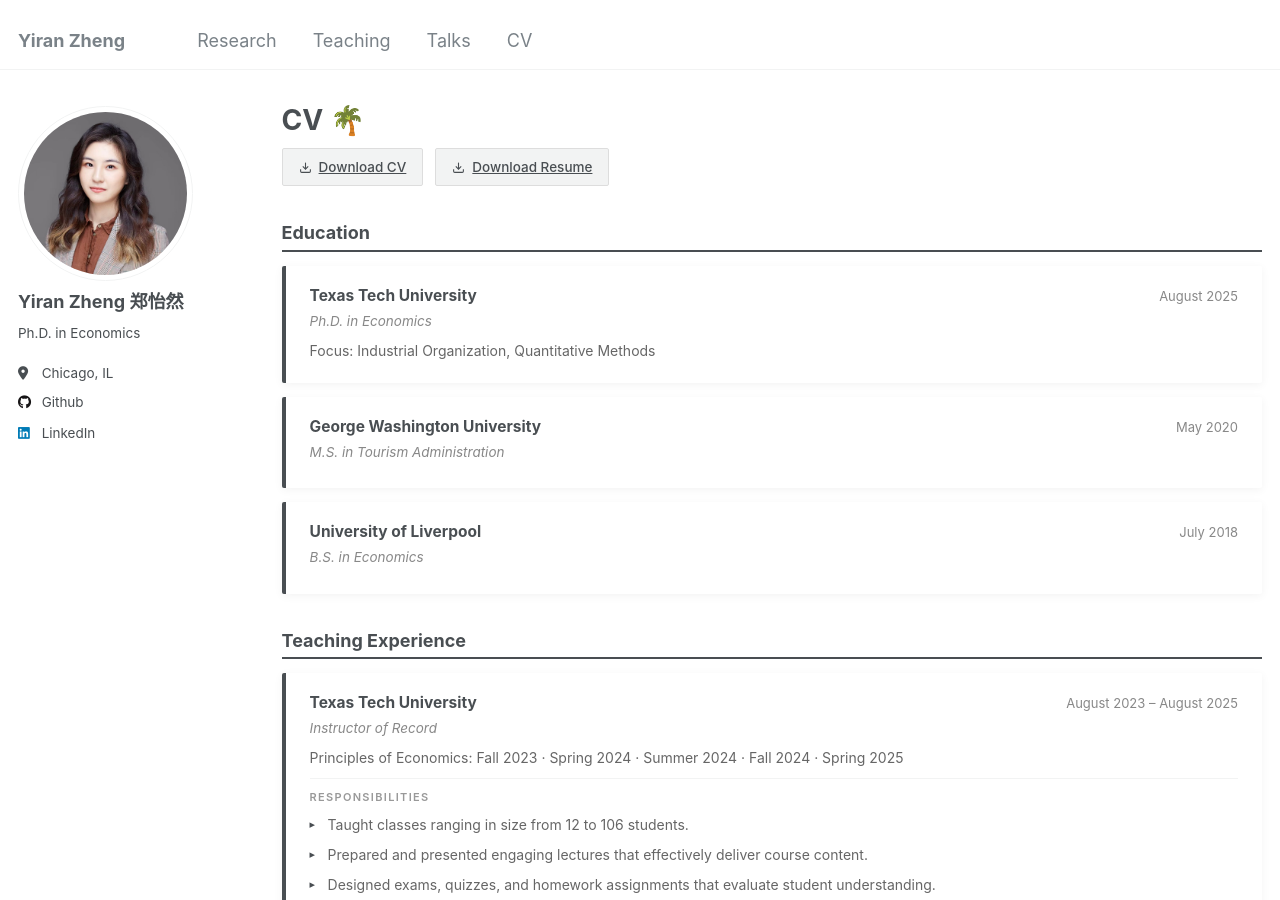
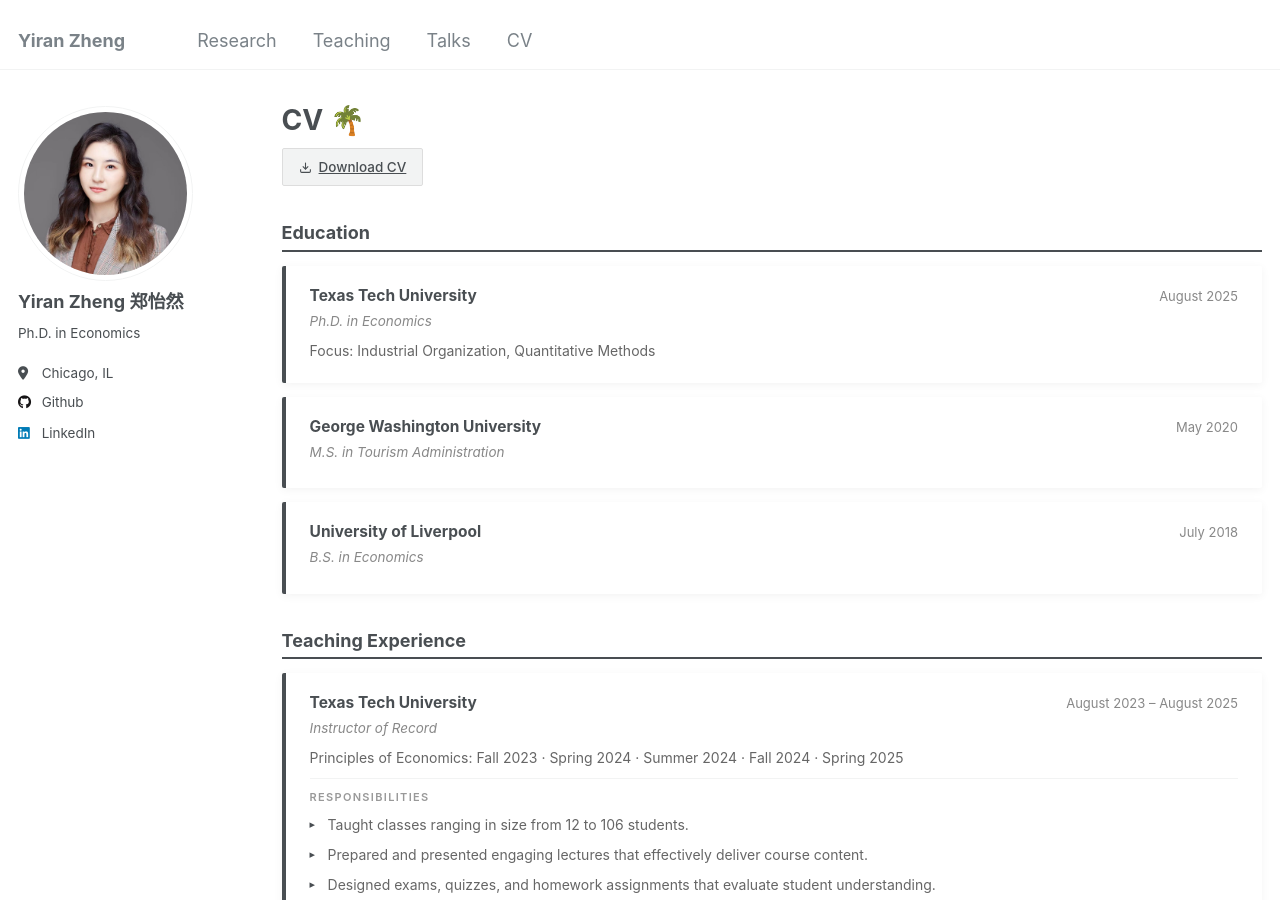
Before and after one commit to yiran-zheng/yiran-zheng.github.io, a Jekyll site: the page built from _pages/cv.md, in a window 1280 px wide and 900 px high. Built offline with Jekyll 4.4.1, drawn with Linux system fonts in a browser that asks for light colours.

Commit message:
Update cv.md

```diff
--- a/_pages/cv.md
+++ b/_pages/cv.md
@@ -200,10 +200,6 @@ redirect_from:
     <svg width="13" height="13" viewBox="0 0 24 24" fill="none" stroke="currentColor" stroke-width="2"><path d="M21 15v4a2 2 0 0 1-2 2H5a2 2 0 0 1-2-2v-4"/><polyline points="7 10 12 15 17 10"/><line x1="12" y1="15" x2="12" y2="3"/></svg>
     Download CV
   </a>
-  <a class="download-btn" href="../files/Yiran Zheng-Resume.pdf" target="_blank" rel="noopener noreferrer">
-    <svg width="13" height="13" viewBox="0 0 24 24" fill="none" stroke="currentColor" stroke-width="2"><path d="M21 15v4a2 2 0 0 1-2 2H5a2 2 0 0 1-2-2v-4"/><polyline points="7 10 12 15 17 10"/><line x1="12" y1="15" x2="12" y2="3"/></svg>
-    Download Resume
-  </a>
 </div>
 
 <!-- Education -->
```
